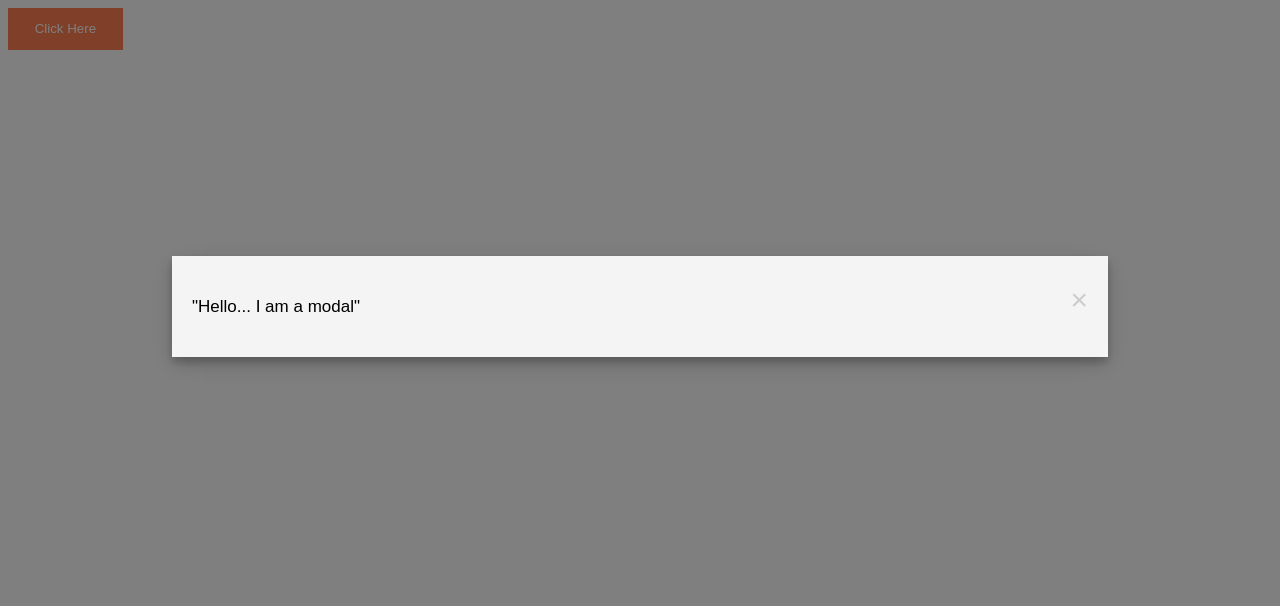
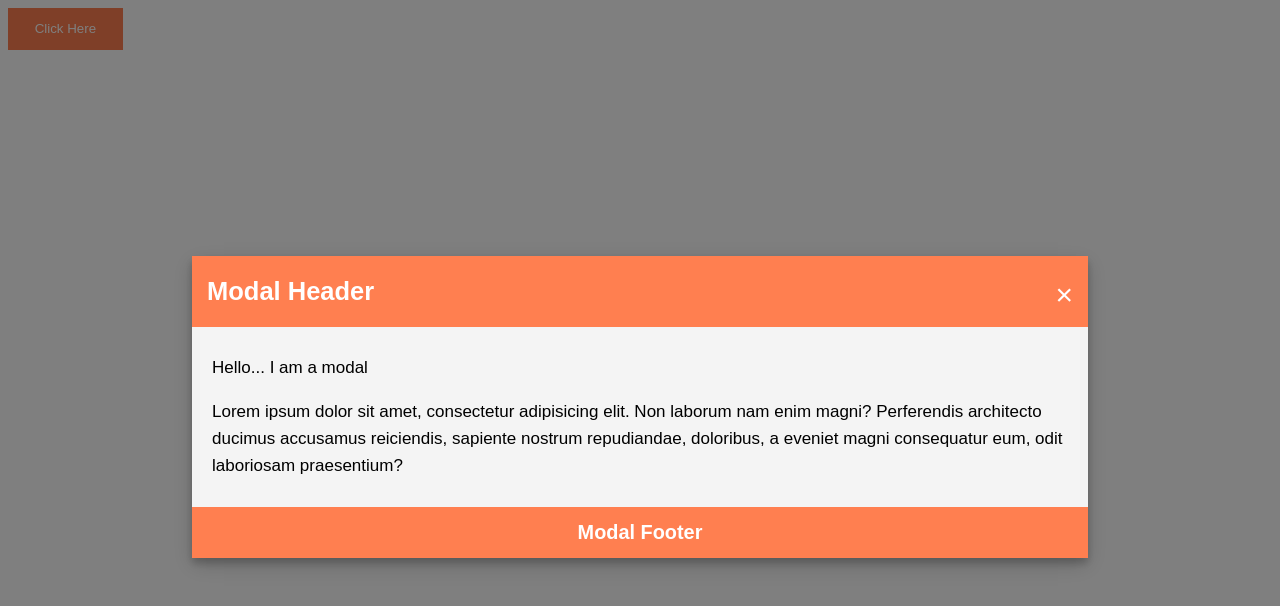
Before and after one commit to TheEolian/Modal, a plain HTML site: page index.html in a window 1280 px wide. Both pictures are taken after a click on the button "Click Here". Drawn offline with Linux system fonts and the light colour scheme.

Commit message:
styled modal pop-up

```diff
--- a/index.html
+++ b/index.html
@@ -12,8 +12,17 @@
 
   <div id="simpleModal" class="modal">
     <div class="modal-content">
-      <span class="closeBtn">&times;</span>
-      <p>"Hello... I am a modal"</p>
+      <div class="modal-header">
+        <span class="closeBtn">&times;</span>
+        <h2>Modal Header</h2>
+      </div>
+      <div class="modal-body">
+        <p>Hello... I am a modal</p>
+        <p>Lorem ipsum dolor sit amet, consectetur adipisicing elit. Non laborum nam enim magni? Perferendis architecto ducimus accusamus reiciendis, sapiente nostrum repudiandae, doloribus, a eveniet magni consequatur eum, odit laboriosam praesentium?</p>
+      </div>
+      <div class="modal-footer">
+        <h3>Modal Footer</h3>
+      </div>
     </div>
   </div>
 
--- a/script.js
+++ b/script.js
@@ -1,4 +1,4 @@
-// Get modal emement
+// Get modal element
 var modal = document.getElementById('simpleModal');
 // Get open modal button
 var modalBtn = document.getElementById('modalBtn');
--- a/style.css
+++ b/style.css
@@ -30,13 +30,33 @@ body {
 .modal-content {
   background-color: #f4f4f4;
   margin: 20% auto;
-  padding: 20px;
   width: 70%;
   box-shadow: 0 5px 8px 0 rgba(0,0,0,0.2),0 7px 20px 0 rgba(0,0,0,0.17);
+  animation-name: modalopen;
+  animation-duration: 1s;
 }
 
+.modal-header h2, .modal-footer h3{
+  margin: 0;
+}
+.modal-header {
+  background: coral;
+  padding: 15px;
+  color: #fff;
+}
+
+.modal-body {
+  padding: 10px 20px;
+}
+
+.modal-footer {
+  background: coral;
+  padding: 10px;
+  color: #fff;
+  text-align: center;
+}
 .closeBtn {
-  color: #ccc;
+  color: #fff;
   float: right;
   font-size: 30px;
 }
@@ -46,3 +66,8 @@ body {
   text-decoration: none;
   cursor: pointer;
 }
+
+@keyframes modalopen {
+  from{opacity: 0}
+  to {opacity: 1}
+}
```
Also changed, not shown: 1 other file.
